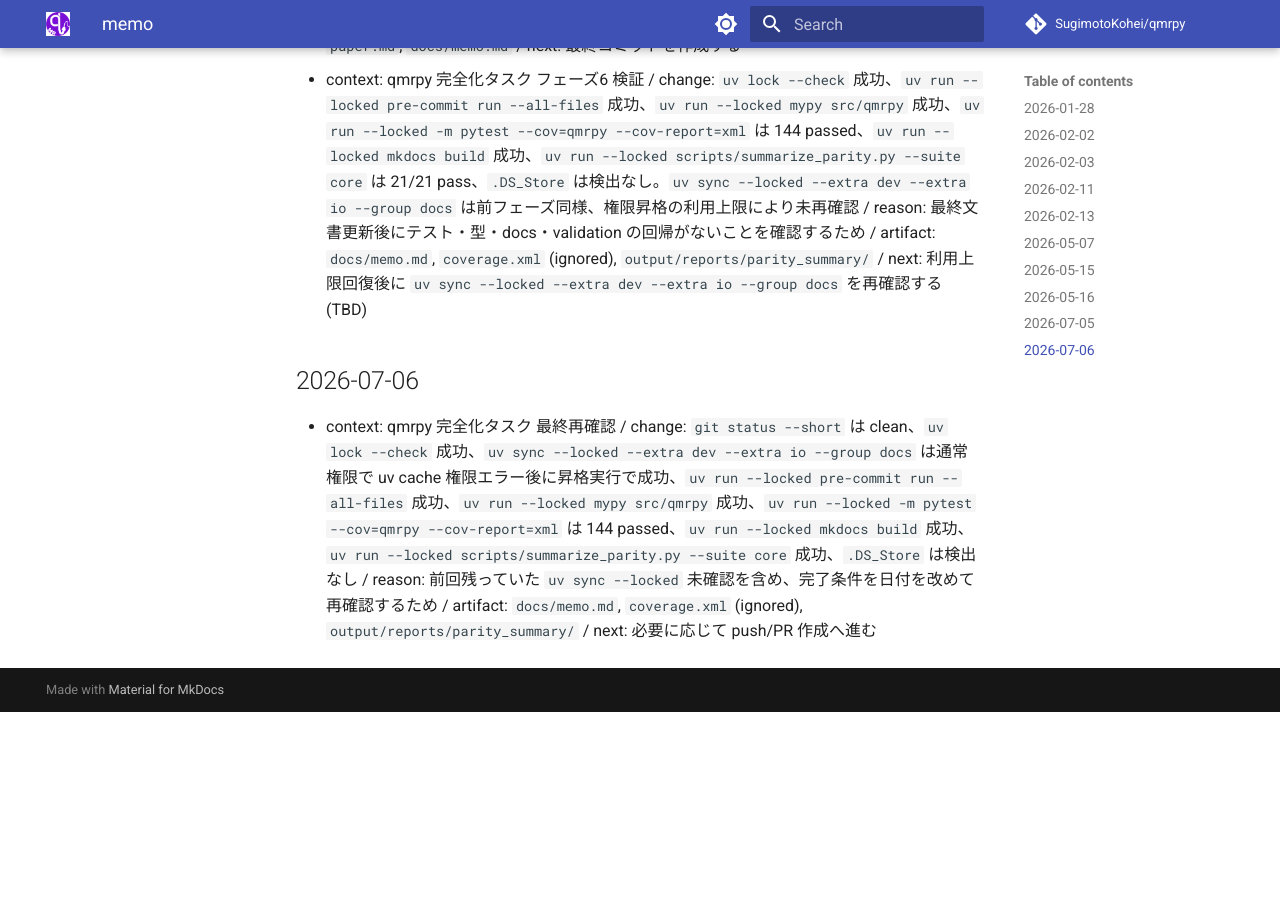
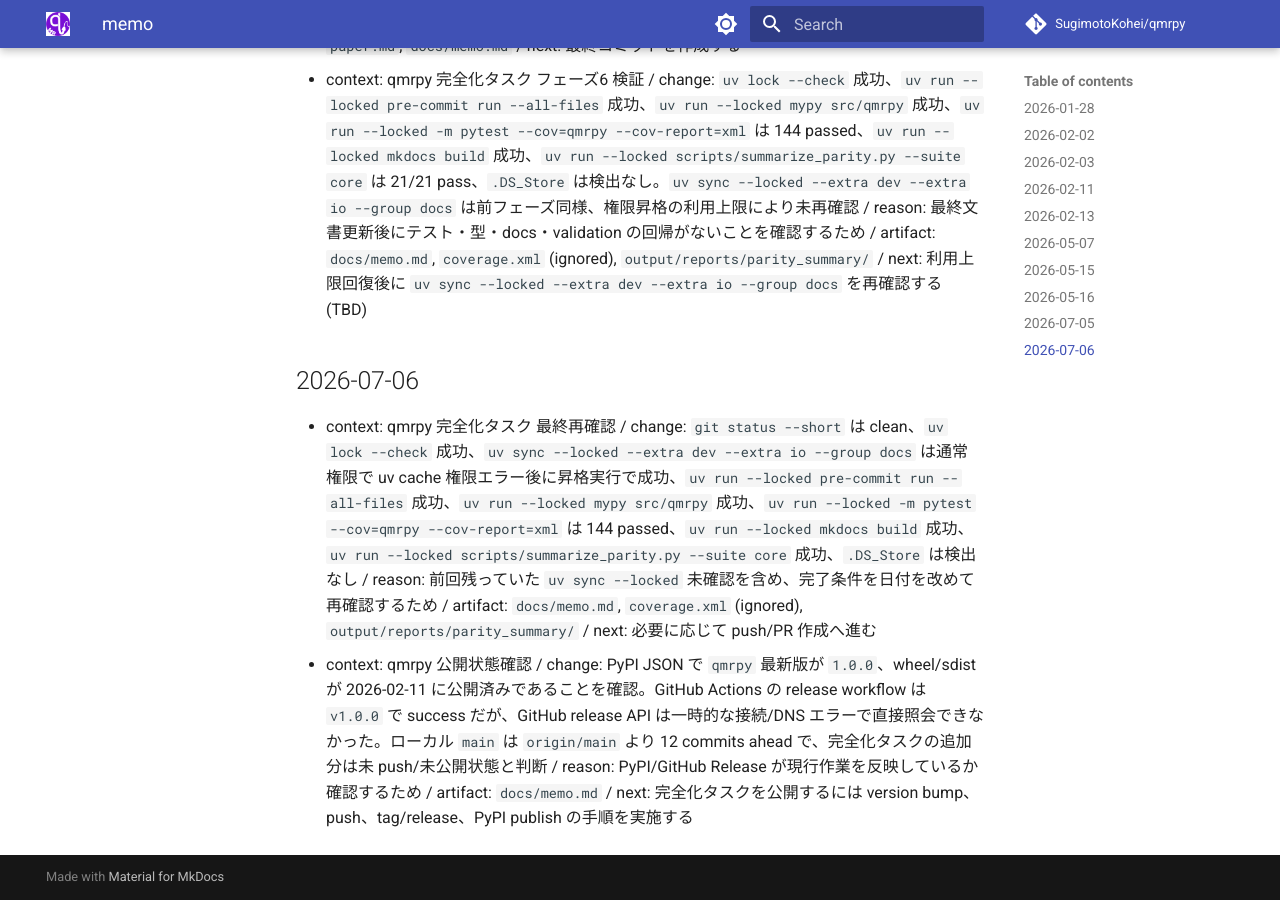
Before and after one commit to SugimotoKohei/qmrpy, an MkDocs documentation site: the page built from docs/memo.md, in a window 1280 px wide and 900 px high, scrolled down 11912 px. Built offline with MkDocs 1.6.1 and Material for MkDocs 9.7.7, drawn with Linux system fonts in a browser that asks for light colours; comment, search, counter and statistics services are not loaded; before the commit the page ends 12624 px from its top, so only the background shows below that.

Commit message:
📝 docs(memo): 公開状態確認を記録

```diff
--- a/docs/memo.md
+++ b/docs/memo.md
@@ -171,3 +171,4 @@
 
 ## 2026-07-06
 - context: qmrpy 完全化タスク 最終再確認 / change: `git status --short` は clean、`uv lock --check` 成功、`uv sync --locked --extra dev --extra io --group docs` は通常権限で uv cache 権限エラー後に昇格実行で成功、`uv run --locked pre-commit run --all-files` 成功、`uv run --locked mypy src/qmrpy` 成功、`uv run --locked -m pytest --cov=qmrpy --cov-report=xml` は 144 passed、`uv run --locked mkdocs build` 成功、`uv run --locked scripts/summarize_parity.py --suite core` 成功、`.DS_Store` は検出なし / reason: 前回残っていた `uv sync --locked` 未確認を含め、完了条件を日付を改めて再確認するため / artifact: `docs/memo.md`, `coverage.xml` (ignored), `output/reports/parity_summary/` / next: 必要に応じて push/PR 作成へ進む
+- context: qmrpy 公開状態確認 / change: PyPI JSON で `qmrpy` 最新版が `1.0.0`、wheel/sdist が 2026-02-11 に公開済みであることを確認。GitHub Actions の release workflow は `v1.0.0` で success だが、GitHub release API は一時的な接続/DNS エラーで直接照会できなかった。ローカル `main` は `origin/main` より 12 commits ahead で、完全化タスクの追加分は未 push/未公開状態と判断 / reason: PyPI/GitHub Release が現行作業を反映しているか確認するため / artifact: `docs/memo.md` / next: 完全化タスクを公開するには version bump、push、tag/release、PyPI publish の手順を実施する
```
